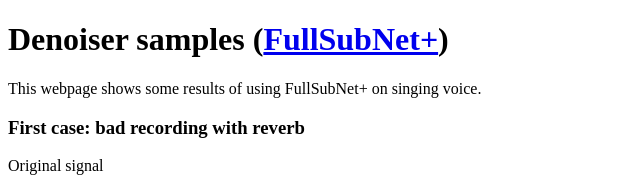
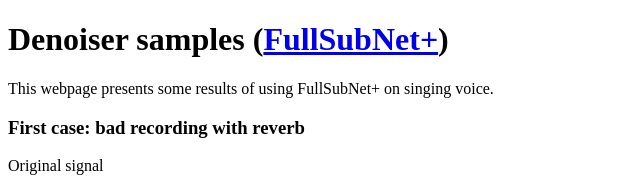
Before and after one commit to tcmml/desoiner.github.io, a plain HTML site: page index.html in a window 1280 px wide. Shown: the top 188 px of the page, 0-640 px from the left. Drawn offline with Linux system fonts and the light colour scheme.

Commit message:
Update index.html

```diff
--- a/index.html
+++ b/index.html
@@ -2,7 +2,7 @@
 <html>
 <body>
 <h1>Denoiser samples (<a href="https://arxiv.org/abs/2203.12188">FullSubNet+</a>) </h1>
-<p>This webpage shows some results of using FullSubNet+ on singing voice.</p>
+<p>This webpage presents some results of using FullSubNet+ on singing voice.</p>
 <h3>First case: bad recording with reverb </h3>
 <p>Original signal</p>
 <audio controls>
```
